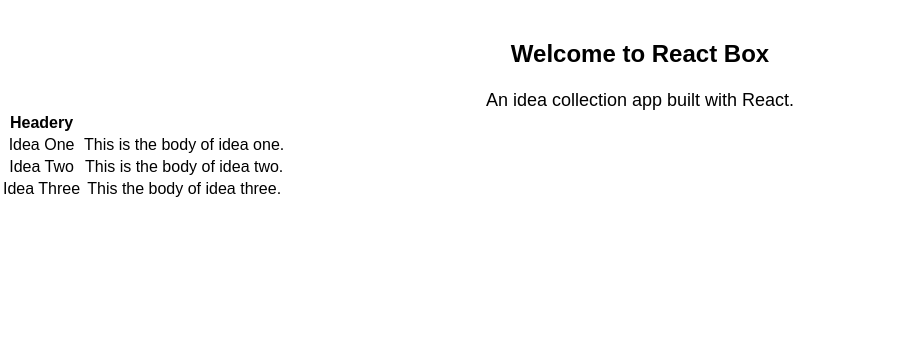
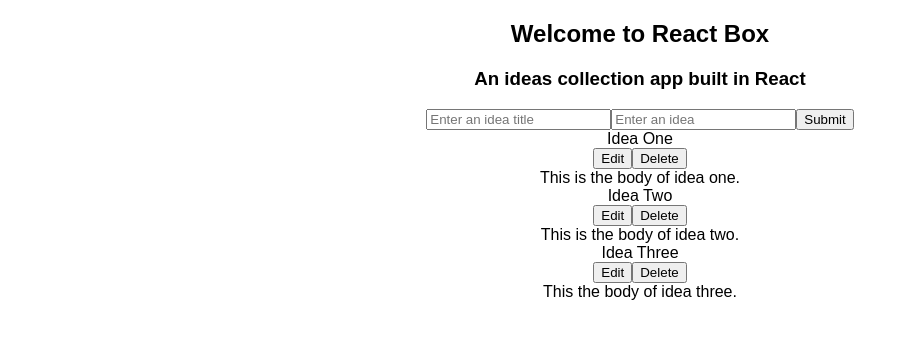
Before and after one commit to kbs5280/react-box, a React (Create React App) app: page / in a window 1280 px wide. Shown: the top 338 px of the page, without its empty margins (0-913 px from the left). Built offline with nearby package versions, Linux system fonts and the light colour scheme.

Commit message:
Create new-skill component
Component renders.
handleClick function stores values from refs.
Need to add call to Rails API to create new idea and then set the state.

```diff
--- a/src/App.css
+++ b/src/App.css
@@ -1,24 +1,3 @@
 .App {
   text-align: center;
 }
-
-/*.App-logo {
-  animation: App-logo-spin infinite 20s linear;
-  height: 80px;
-}*/
-
-.App-header {
-  /*background-color: #222;*/
-  height: 50px;
-  padding: 20px;
-  /*color: white;*/
-}
-
-.App-intro {
-  font-size: large;
-}
-
-@keyframes App-logo-spin {
-  from { transform: rotate(0deg); }
-  to { transform: rotate(360deg); }
-}
--- a/src/App.js
+++ b/src/App.js
@@ -1,6 +1,9 @@
 import React, { Component } from 'react';
 import './App.css';
+import Header from './header';
+import Intro from './intro';
 import AllIdeas from './all-ideas';
+import NewIdea from './new-idea';
 
 //////////////////////////////////
 
@@ -36,10 +39,13 @@
     return (
       <div className="App">
         <div className="App-header">
-          <h2>Welcome to React Box</h2>
+          <Header />
         </div>
         <div className="App-intro">
-          An idea collection app built with React.
+          <Intro />
+        </div>
+        <div>
+          <NewIdea />
         </div>
         <div className="ideas">
           <AllIdeas ideas={this.state.ideas} />
--- a/src/all-ideas.js
+++ b/src/all-ideas.js
@@ -1,27 +1,20 @@
-import _ from 'lodash';
 import React from 'react';
 import Idea from './idea';
 
 class AllIdeas extends React.Component {
   renderIdeas() {
-    return _.map(this.props.ideas, (idea, index) => <Idea key={index
-    } {...idea} />);
+    return this.props.ideas.map((idea, index) =>
+      <Idea key={index}
+            title={idea.title}
+            body={idea.body}/>);
+            // {...idea}/>);
   }
 
   render() {
     return(
-      <table>
-        <thead>
-          <tr>
-            <th>
-              Headery
-            </th>
-          </tr>
-        </thead>
-          <tbody>
-            {this.renderIdeas()}
-          </tbody>
-      </table>
+    <div>
+      {this.renderIdeas()}
+    </div>
     )
   }
 }
--- /dev/null
+++ b/src/header.js
@@ -0,0 +1,11 @@
+import React from 'react';
+
+class Header extends React.Component {
+  render() {
+    return(
+      <h2>Welcome to React Box</h2>
+    );
+  }
+}
+
+export default Header;
--- a/src/idea.js
+++ b/src/idea.js
@@ -3,10 +3,12 @@
 class Idea extends React.Component {
   render() {
     return (
-      <tr>
-        <td>{this.props.title}</td>
-        <td>{this.props.body}</td>
-      </tr>
+      <div>
+        <div>{this.props.title}</div>
+        <button>Edit</button>
+        <button>Delete</button>
+        <div>{this.props.body}</div>
+      </div>
     );
   }
 }
--- /dev/null
+++ b/src/intro.js
@@ -0,0 +1,11 @@
+import React from 'react';
+
+class Intro extends React.Component {
+  render() {
+    return(
+      <h3>An ideas collection app built in React</h3>
+    );
+  }
+}
+
+export default Intro;
--- /dev/null
+++ b/src/new-idea.js
@@ -0,0 +1,26 @@
+import React from 'react';
+
+class NewIdea extends React.Component {
+
+  handleClick() {
+    let title = this.refs.title.value;
+    let body = this.refs.body.value;
+    console.log(title, body);
+    // remove console.log
+    // add axios call to API
+    // pass handleSubmit function in App.js, pass as props
+    // call handleSubmit and pass the new skill to set state
+  }
+
+  render() {
+    return (
+      <form>
+        <input ref="title" placeholder="Enter an idea title" />
+        <input ref="body" placeholder="Enter an idea" />
+        <button onClick={this.handleClick.bind(this)}>Submit</button>
+      </form>
+    );
+  }
+}
+
+export default NewIdea;
```
